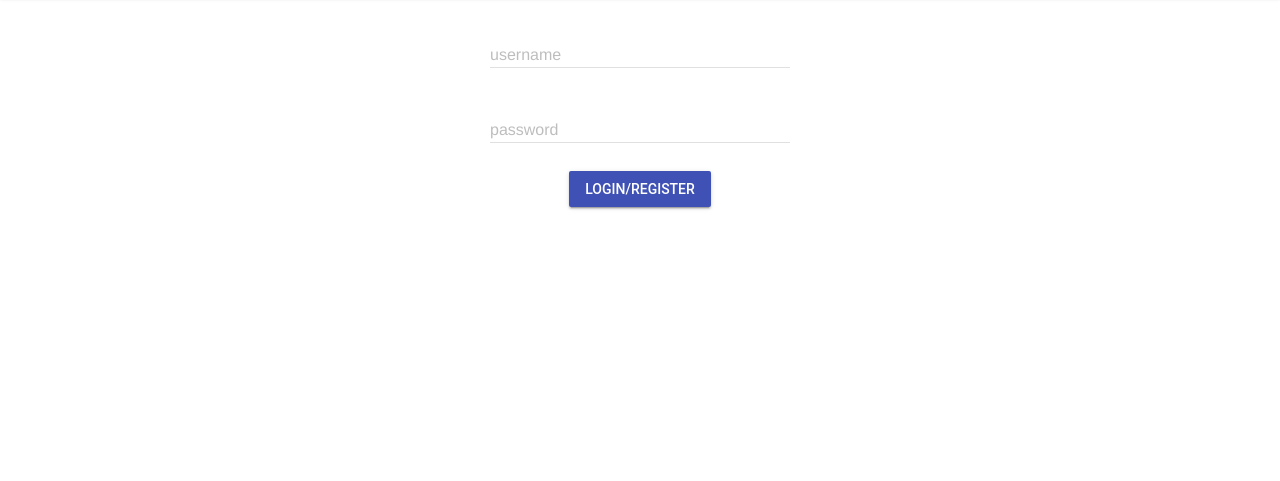
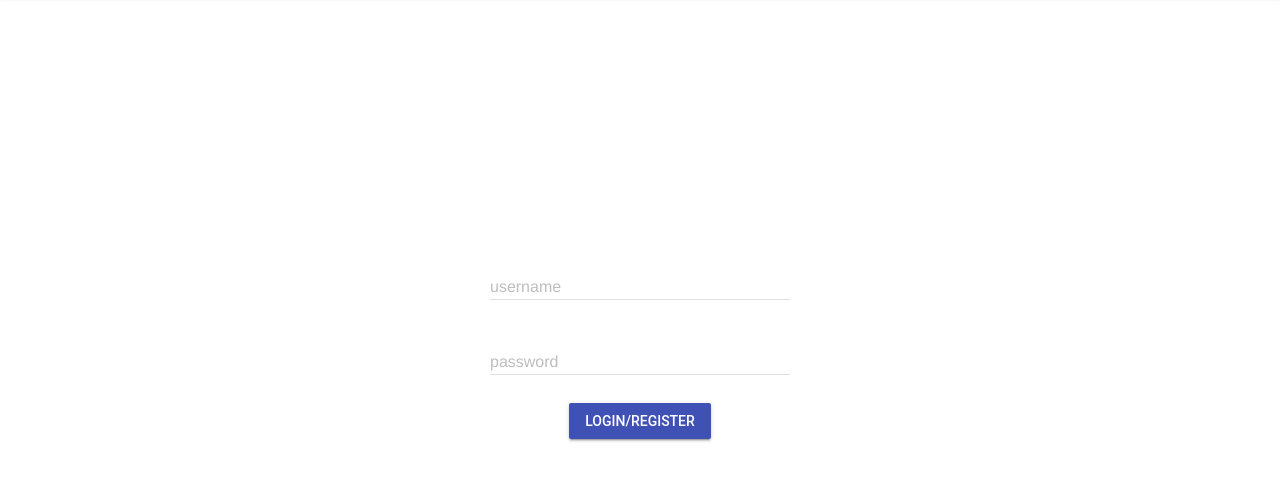
Before and after one commit to terencecode/TheResistanceWeb, a React app: page / in a window 1280 px wide. Shown: the part 67-548 px from the top of the page. Built offline with nearby package versions, Linux system fonts and the light colour scheme.

Commit message:
center login form and included history

```diff
--- a/dev/css/style.css
+++ b/dev/css/style.css
@@ -5,3 +5,8 @@
 .mdl-grid {
     justify-content: center;
 }
+
+.mdl-layout__content {
+    margin-top: 50vh; /* poussé de la moitié de hauteur de viewport */
+    transform: translateY(-50%); /* tiré de la moitié de sa propre hauteur */
+}
--- a/dev/js/components/App.js
+++ b/dev/js/components/App.js
@@ -4,10 +4,15 @@
 
 import React, {Component} from "react";
 import ConnexionPage from "./connexion-page";
+import {Route, Switch} from 'react-router-dom';
 
 class App extends Component {
     render() {
-        return (<ConnexionPage />);
+        return (
+            <Switch>
+                <Route path="/" component={ConnexionPage} />
+            </Switch>
+        );
     }
 }
 export default App;
--- a/dev/js/components/connexion-page.js
+++ b/dev/js/components/connexion-page.js
@@ -11,7 +11,6 @@ import TextField from "./mdl-text-field";
 var pageTitle = "The Resistance Game";
 var navLinksNames = ["List the games", "Show a game", "Create a new game"];
 require("../../css/style.css");
-var $ = require("jquery");
 
 class ConnexionPage extends Component {
     constructor(props) {
@@ -61,10 +60,12 @@ class ConnexionPage extends Component {
     render() {
         return (
             <BasicPage navLinksNames={navLinksNames} title={pageTitle}>
-                <Cell sizeCol={6}>
-                    <Cell sizeCol={12} ><TextField label={"username"} floating={true} onChangeValue={this.onChangeHandler.bind(this)} /></Cell>
-                    <Cell sizeCol={12} ><TextField type={"password"} label={"password"} floating={true} onChangeValue={this.onChangeHandler.bind(this)} /></Cell>
-                    <Cell sizeCol={12} ><Button type={"submit"} text={"Login/Register"} action={this.loginRegister.bind(this)}/></Cell>
+                <Cell sizeCol={4} classNames="formLogin">
+                        <form>
+                            <Cell sizeCol={12} ><TextField label={"username"} floating={true} onChangeValue={this.onChangeHandler.bind(this)} /></Cell>
+                            <Cell sizeCol={12} ><TextField type={"password"} label={"password"} floating={true} onChangeValue={this.onChangeHandler.bind(this)} /></Cell>
+                            <Cell sizeCol={12} ><Button text={"Login/Register"} action={this.loginRegister.bind(this)}/></Cell>
+                        </form>
                 </Cell>
             </BasicPage>);
     }
--- a/dev/js/components/mdl-cell.js
+++ b/dev/js/components/mdl-cell.js
@@ -6,7 +6,8 @@ import React, {Component} from "react";
 
 class Cell extends Component {
     getCssClassName() {
-        return "mdl-cell mdl-cell--" + this.props.sizeCol + "-col" + (this.props.offsetCell ? "-offset" : "") + "-desktop";
+        return "mdl-cell mdl-cell--" + this.props.sizeCol + "-col" + (this.props.offsetCell ? "-offset" : "") + "-desktop"
+             + (this.props.center ? " mdl-cell--middle" : "") +  (this.props.classNames ? " " + this.props.classNames: "");
     }
 
     render() {
--- a/dev/js/index.js
+++ b/dev/js/index.js
@@ -5,6 +5,7 @@
 import React from "react";
 import ReactDOM from "react-dom";
 import App from "./components/App";
+import {HashRouter} from 'react-router-dom';
 
 
-ReactDOM.render(<App />, document.getElementById("root"));
+ReactDOM.render(<HashRouter><App /></HashRouter>, document.getElementById("root"));
--- a/package.json
+++ b/package.json
@@ -23,6 +23,7 @@
     "react-addons-test-utils": "^15.1.0",
     "react-dom": "^15.1.0",
     "react-redux": "^4.4.5",
+    "react-router-dom": "^4.1.1",
     "redux": "^3.5.2",
     "redux-logger": "^2.6.1",
     "redux-promise": "^0.5.3",
```
